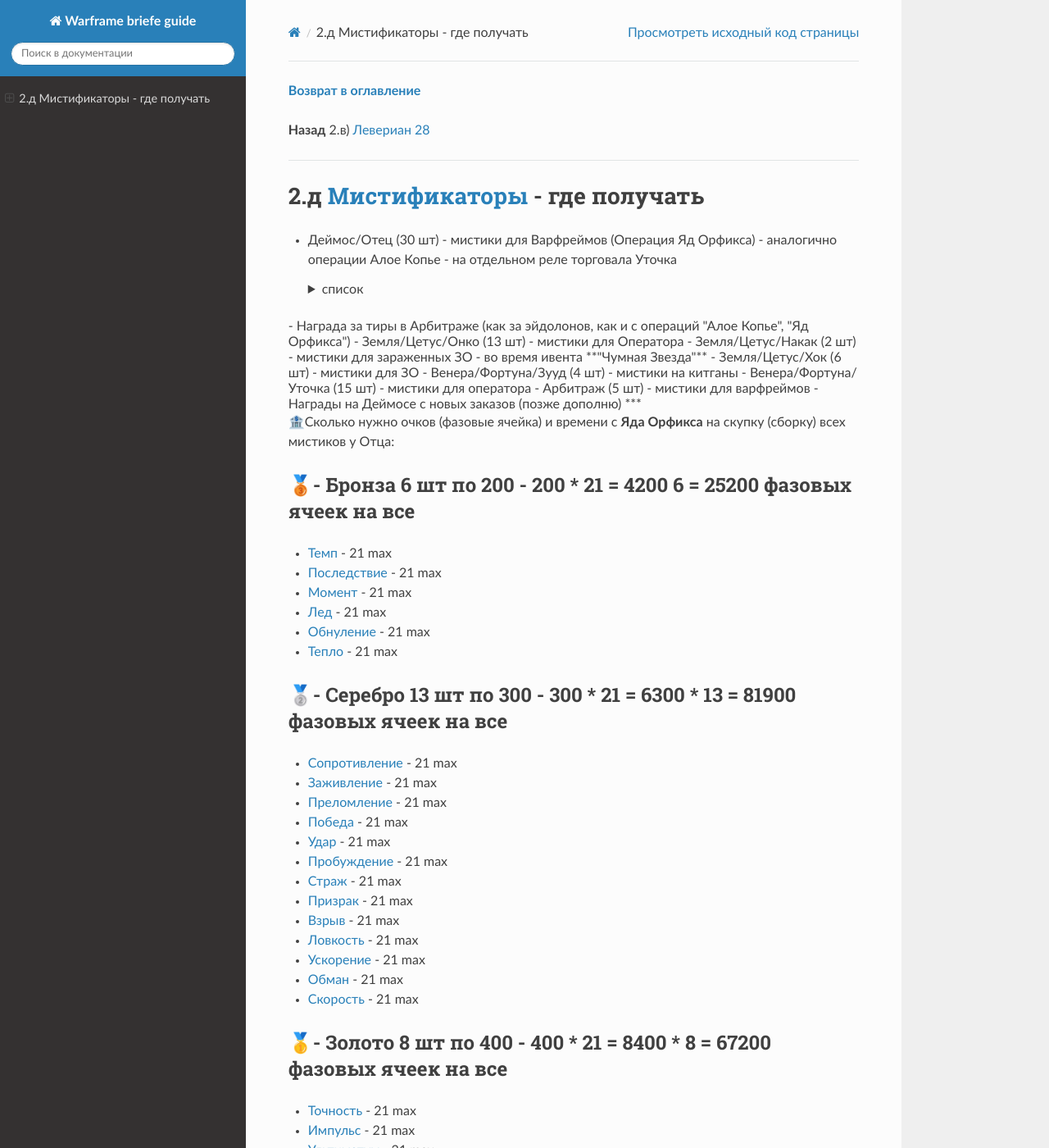
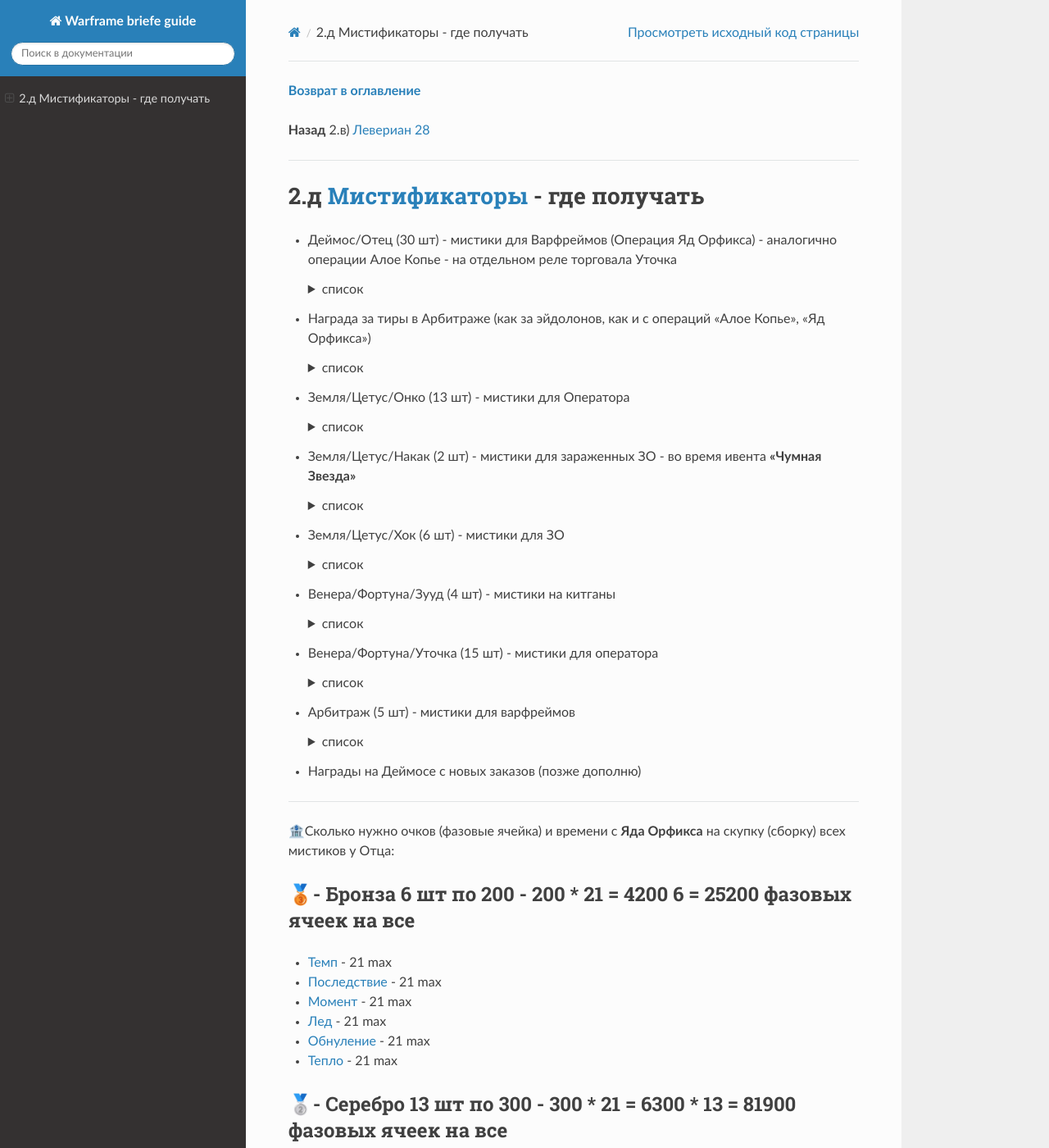
Before and after one commit to crackedmind/warframe-brief-guide, a Sphinx documentation site: the page built from source/02_d.md, in a window 1280 px wide and 1400 px high. Shown: the whole window at 82% size. Built offline with Sphinx 7.4.7 and the Read the Docs theme 2.0.0, drawn with Linux system fonts in a browser that asks for light colours; some of the changed lines change nothing that is shown.

Commit message:
2_d modif

```diff
--- a/source/02_d.md
+++ b/source/02_d.md
@@ -4,54 +4,142 @@
 ***
 ### 2.д [Мистификаторы](https://warframe.fandom.com/ru/wiki/%D0%9C%D0%B8%D1%81%D1%82%D0%B8%D1%84%D0%B8%D0%BA%D0%B0%D1%82%D0%BE%D1%80%D1%8B) - где получать
 
-- Деймос/Отец (30 шт)   - мистики для Варфреймов (Операция Яд Орфикса)  - аналогично операции Алое Копье - на отдельном реле торговала Уточка
+* Деймос/Отец (30 шт)   - мистики для Варфреймов (Операция Яд Орфикса)  - аналогично операции Алое Копье - на отдельном реле торговала Уточка
     <details>
-        <summary> список </summary>
+         <summary> список </summary>
 
         🥉- Бронза 6 шт
-        * Темп
-        * Последствие
-        * Момент
-        * Лед
-        * Обнуление
-        * Тепло
+        Темп
+        Последствие
+        Момент
+        Лед
+        Обнуление
+        Тепло
         🥈- Серебро 13 шт
-        * Сопротивление
-        * Заживление
-        * Преломление
-        * Победа
-        * Удар
-        * Пробуждение
-        * Страж
-        * Призрак
-        * Взрыв
-        * Ловкость
-        * Ускорение
-        * Обман
-        * Скорость
+        Сопротивление
+        Заживление
+        Преломление
+        Победа
+        Удар
+        Пробуждение
+        Страж
+        Призрак
+        Взрыв
+        Ловкость
+        Ускорение
+        Обман
+        Скорость
         🥇- Золото 8 шт
-        * Точность
-        * Импульс
-        * Ультиматум
-        * Эгида
-        * Арахнид
-        * Гнев
-        * Ярость
-        * Мститель
+        Точность
+        Импульс
+        Ультиматум
+        Эгида
+        Арахнид
+        Гнев
+        Ярость
+        Мститель
         🎖- Платина  3 шт
-        * Зарядка
-        * Благодать
-        * Барьер
+        Зарядка
+        Благодать
+        Барьер
+    </details>
 
-</details>
-- Награда за тиры в Арбитраже (как за эйдолонов, как и с операций "Алое Копье", "Яд Орфикса")
-- Земля/Цетус/Онко  (13 шт) - мистики для Оператора
-- Земля/Цетус/Накак (2 шт) - мистики для зараженных ЗО - во время ивента **"Чумная Звезда"**
-- Земля/Цетус/Хок   (6 шт)    - мистики для ЗО
-- Венера/Фортуна/Зууд (4 шт) - мистики на китганы
-- Венера/Фортуна/Уточка (15 шт) - мистики для оператора
-- Арбитраж (5 шт)           - мистики для варфреймов
-- Награды на Деймосе с новых заказов (позже дополню)
+* Награда за тиры в Арбитраже (как за эйдолонов, как и с операций "Алое Копье", "Яд Орфикса")
+    <details>
+         <summary> список </summary>
+
+        Телохранитель
+        Танк
+        Пистольер
+        Усилитель Винтовок
+        Усилитель Клинков
+    </details>
+
+* Земля/Цетус/Онко  (13 шт) - мистики для Оператора
+    <details>
+         <summary> список </summary>
+
+        Биоэнергия Волхва
+        Виртуозная Пустота
+        Оболочка Волхва
+        Виртуозный Ритм
+        Виртуозная Ярость
+        Облако Волхва
+        Виртуозный Удар
+        Каденция Волхва
+        Восполнение Волхва
+        Виртуозная Тень
+        Виртуозный Призрак
+        Возвышение Волхва
+        Подпитка Волхва
+
+    </details>
+* Земля/Цетус/Накак (2 шт) - мистики для зараженных ЗО - во время ивента **"Чумная Звезда"**
+    <details>
+         <summary> список </summary>
+
+            Заражение Эксодии
+            Эпидемия Эксодии
+    </details>
+* Земля/Цетус/Хок   (6 шт)    - мистики для ЗО
+    <details>
+         <summary> список </summary>
+
+          Доблесть Эксодии
+          Мощь Эксодии
+          Охота Эксодии
+          Сила Эксодии
+          Триумф Эксодии
+          Храбрость Эксодии
+    </details>
+
+
+* Венера/Фортуна/Зууд (4 шт) - мистики на китганы
+    <details>
+         <summary> список </summary>
+
+        Пакс Парение
+        Пакс Заряд
+        Пакс Удар
+        Пакс Искатель
+
+    </details>
+
+* Венера/Фортуна/Уточка (15 шт) - мистики для оператора
+    <details>
+         <summary> список </summary>
+
+            Виртуозный Всполох
+            Виртуозный Шип
+            Виртуозный Горн
+            Виртуозный Троян
+            Аномалия Волхва
+            Распад Волхва
+            Блокирование Волхва
+            Барьер Волхва
+            Драйв Волхва
+            Ремонт Волхва
+            Расплав Волхва
+            Катализатор Волхва
+            Перегрузка Волхва
+            Сбой Волхва
+            Возвращение Волхва
+
+    </details>
+
+* Арбитраж (5 шт)           - мистики для варфреймов
+    <details>
+         <summary> список </summary>
+
+            Телохранитель
+            Танк
+            Пистольер
+            Усилитель Винтовок
+            Усилитель Клинков
+
+    </details>
+
+* Награды на Деймосе с новых заказов (позже дополню)
 ***
 
 🏦Сколько нужно очков (фазовые ячейка) и времени с **Яда Орфикса** на скупку (сборку) всех мистиков у Отца:
```
